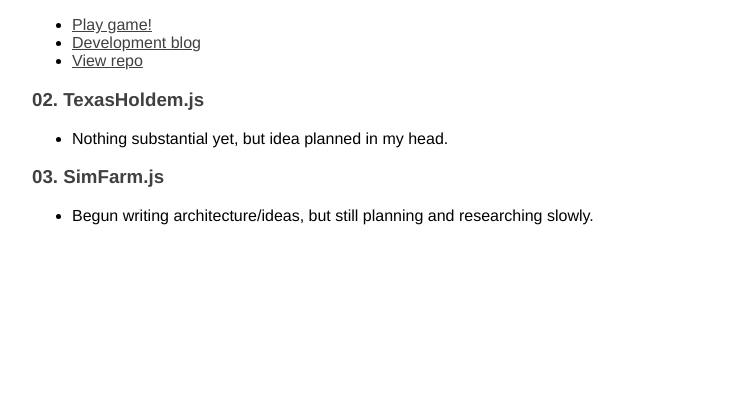
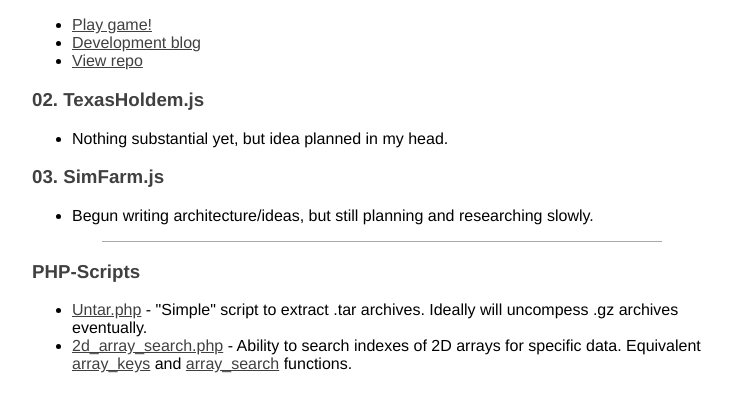
Before and after one commit to jdbevan/jdbevan.github.com, a plain HTML site: page index.html in a window 1280 px wide. Shown: the part 154-566 px from the top of the page, without its empty margins (258-990 px from the left). Drawn offline with Linux system fonts and the light colour scheme.

Commit message:
Info for PHP-Scripts

```diff
--- a/index.html
+++ b/index.html
@@ -48,6 +48,14 @@
 		<ul>
 		<li>Begun writing architecture/ideas, but still planning and researching slowly.</li>
 		</ul>
+
+		<hr />
+
+		<h3>PHP-Scripts</h3>
+		<ul>
+		<li><a href="https://github.com/jdbevan/PHP-Scripts/blob/master/untar.php">Untar.php</a> - "Simple" script to extract .tar archives. Ideally will uncompess .gz archives eventually.</li>
+		<li><a href="https://github.com/jdbevan/PHP-Scripts/blob/master/2d_array_search.php">2d_array_search.php</a> - Ability to search indexes of 2D arrays for specific data. Equivalent <a href="http://php.net/manual/en/function.array-keys.php">array_keys</a> and <a href="http://php.net/manual/en/function.array-search.php">array_search</a> functions.</li>
+		</ul>
 	</div>
 
 <script type="text/javascript">
```
